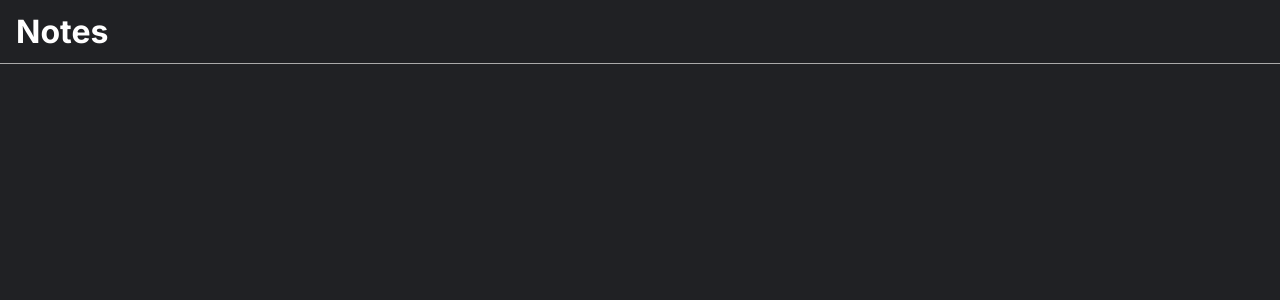
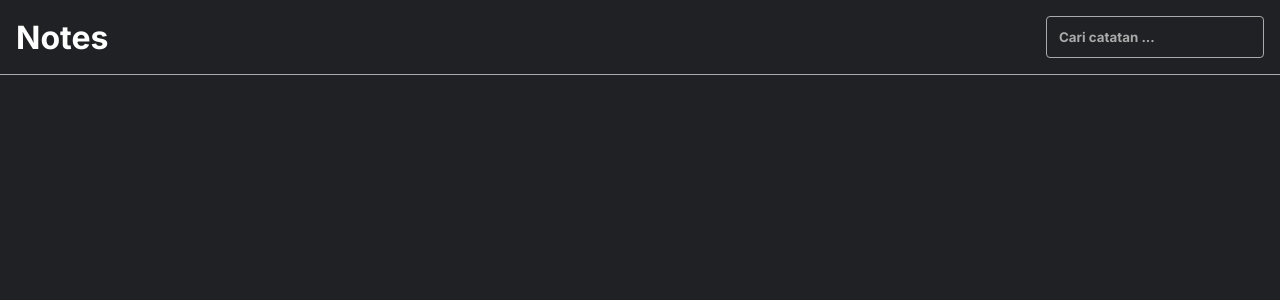
Before and after one commit to stevelukis/react-personal-notes, a React (Create React App) app: page / in a window 1280 px wide. Shown: the top 300 px of the page. Built offline with nearby package versions, Linux system fonts and the light colour scheme.

Commit message:
Add searchBox

```diff
--- a/src/components/header/header.js
+++ b/src/components/header/header.js
@@ -1,9 +1,11 @@
 import React from 'react';
+import SearchBox from "./searchBox";
 
 function Header() {
     return (
         <header className="note-app__header">
             <h1>Notes</h1>
+            <SearchBox />
         </header>
     )
 }
--- a/src/components/header/searchBox.js
+++ b/src/components/header/searchBox.js
@@ -0,0 +1,13 @@
+import React from 'react';
+
+class SearchBox extends React.Component {
+    render() {
+        return (
+            <div>
+                <input placeholder="Cari catatan ..." />
+            </div>
+        );
+    }
+}
+
+export default SearchBox;
```
